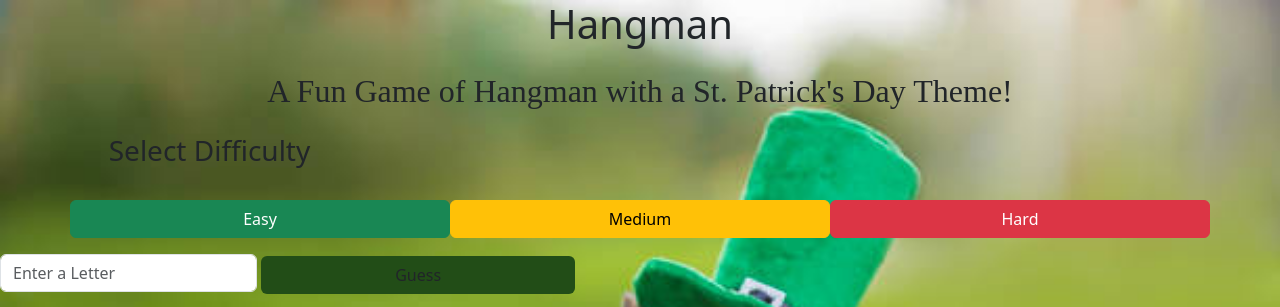
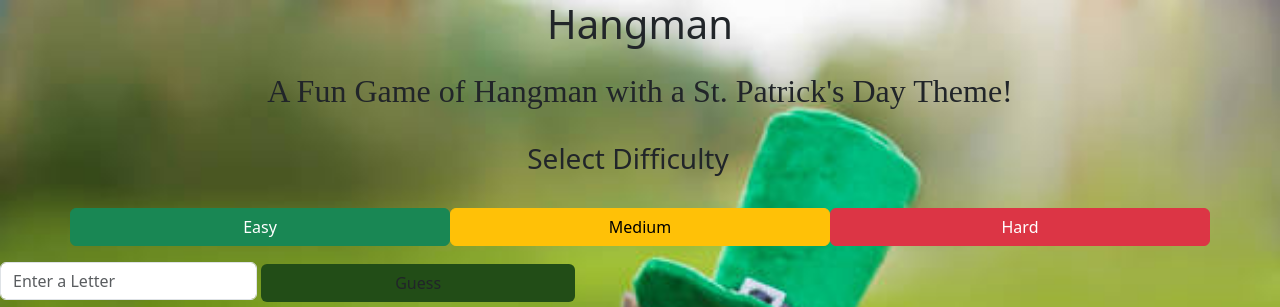
Before and after one commit to LGreen808/Hangman-Monthly-Website, a plain HTML site: page index.html in a window 1280 px wide. Shown: the top 307 px of the page. Drawn offline with nearby package versions, Linux system fonts and the light colour scheme; a web font is replaced by a local one.

Commit message:
FIXED A STUPID PROBLEM I HAD FOR 10 MIN

```diff
--- a/index.html
+++ b/index.html
@@ -26,9 +26,10 @@
             <h1 class="mb-4 col-sm-4 col-md-12">Hangman</h1>
             <h2>A Fun Game of Hangman with a St. Patrick's Day Theme!</h2>
 
-
-            <div id="difficultySelection" class="row mt-4 col-sm-4 col-md-6">
-               <h3 class="col-sm-4 col-md-6">Select Difficulty</h3>
+             <div class="row text-center">
+            <div id="difficultySelection" class="row mt-4 col-sm-4 col-md-12">
+               <h3>Select Difficulty</h3>
+            </div>
             </div>
             <div class="row">
                <button class="easy btn btn-success difficulty-btn mb-3 lg-6 mt-4 col-sm-4" onclick="startGame('easy')">Easy</button>
--- a/style.css
+++ b/style.css
@@ -26,3 +26,7 @@ h2 {
     font-family: bold;
     text-align: center;
 }
+
+h3 {
+    text-align: center;
+}
```
